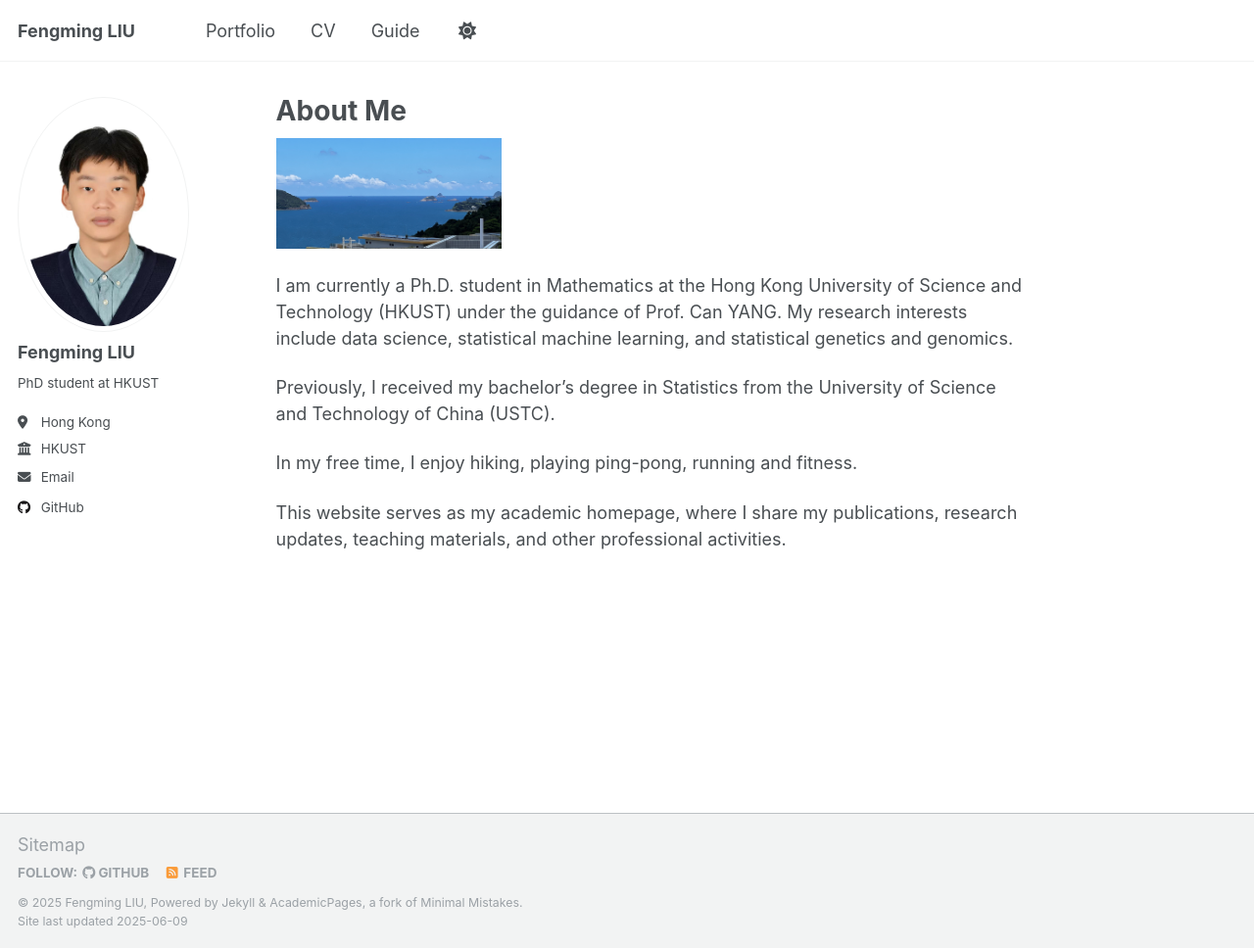
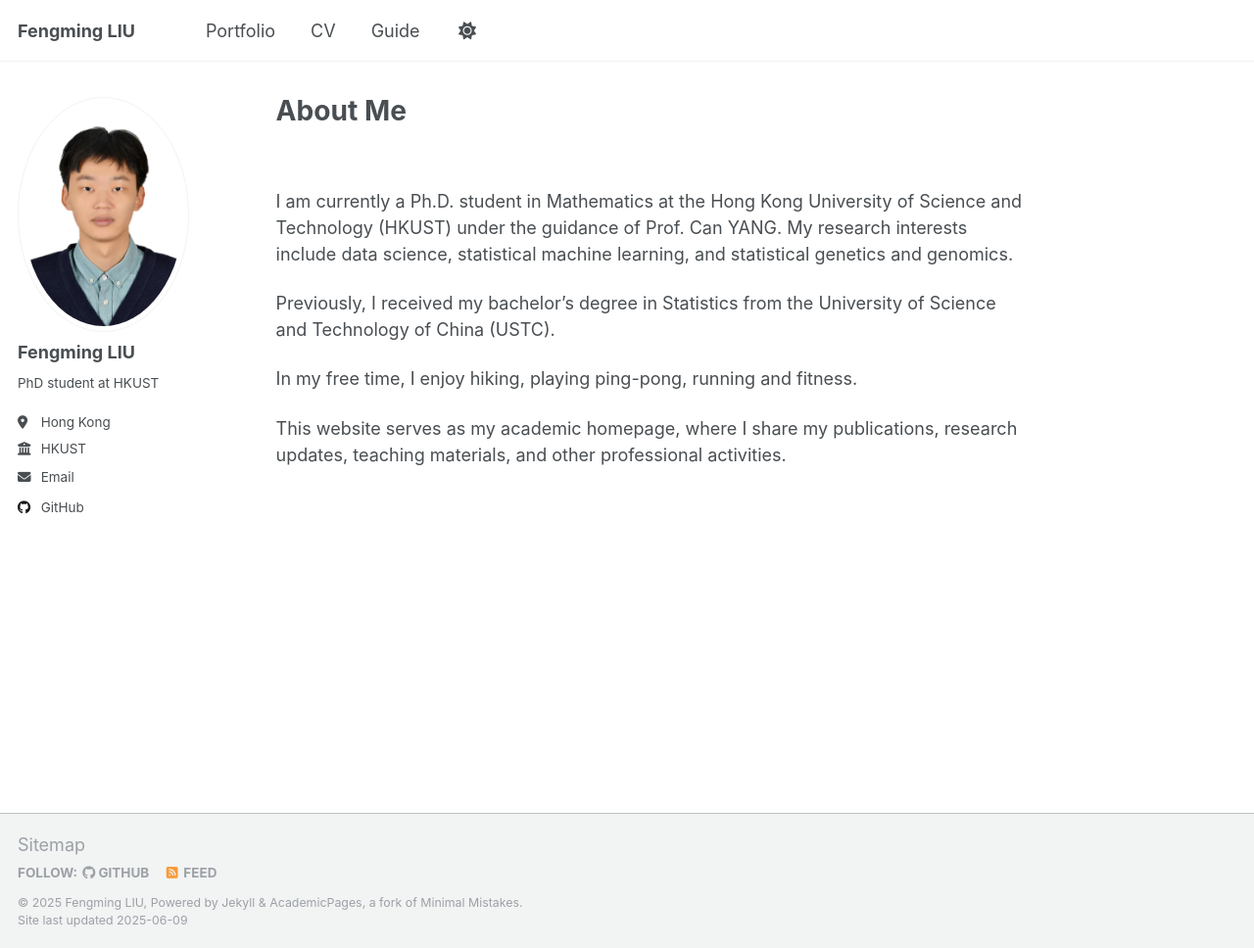
Before and after one commit to FerminLiu/FerminLiu.github.io, a Jekyll site: the page built from _pages/about.md, in a window 1280 px wide and 968 px high. Shown: the whole window at 98% size. Built offline with Jekyll 4.4.1, drawn with Linux system fonts in a browser that asks for light colours.

Commit message:
Update about.md

```diff
--- a/_pages/about.md
+++ b/_pages/about.md
@@ -4,7 +4,7 @@ title: "About Me"
 author_profile: true
 
 ---
-<img src="/images/scene.jpeg" alt="" style="width:30%;"/>
+<img src="scene.jpeg" alt="" style="width:30%;"/>
 
 I am currently a Ph.D. student in Mathematics at the Hong Kong University of Science and Technology (HKUST) under the guidance of Prof. Can YANG. My research interests include data science, statistical machine learning, and statistical genetics and genomics.
 
```
